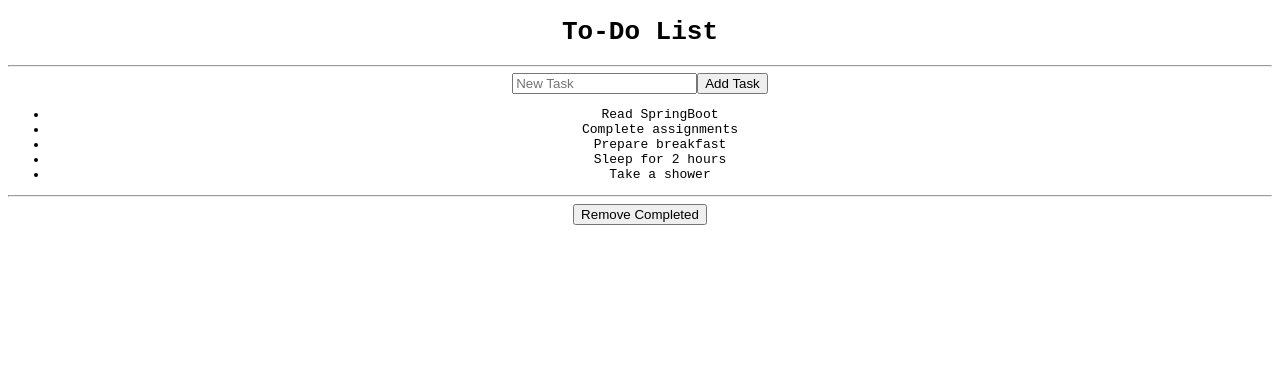
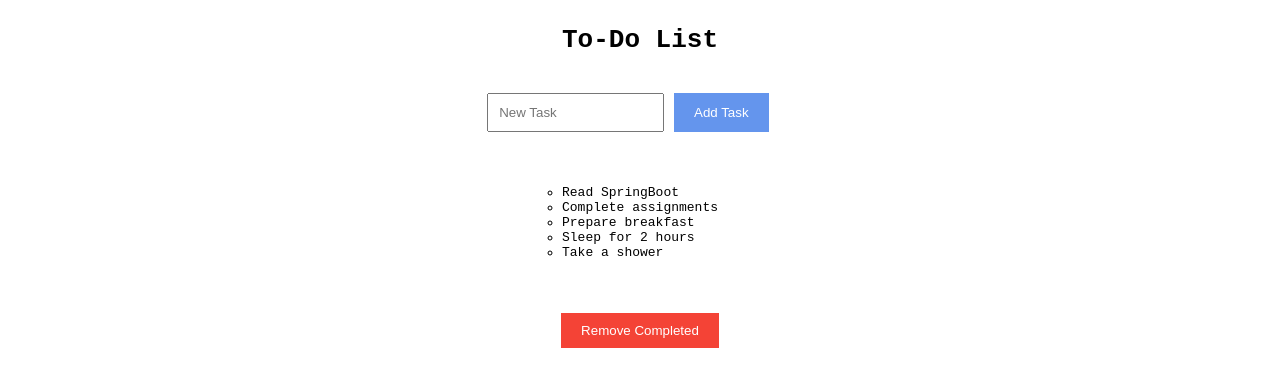
Before and after one commit to madhanmohans/ToDoApp-React, a React (Create React App) app: page / in a window 1280 px wide. Shown: the top 386 px of the page. Built offline with nearby package versions, Linux system fonts and the light colour scheme.

Commit message:
added css

```diff
--- a/src/App.js
+++ b/src/App.js
@@ -46,13 +46,11 @@
   return (
     <div className="Application">
       <Header />
-      <hr />
-      <span><i> {status} </i></span>
+      <span className="status"><i> {status} </i></span>
       <Form onAddTask={handleAddTask}/>
       <div className="list-container">
         <ToDoList ToDoItemsList={itemsList} onItemClicked={handleItemClick} />
       </div>
-      <hr />
       <button className="remove-completed" onClick={handleRemoveCompleted}> Remove Completed </button>
     </div>
   );
--- a/src/styles.css
+++ b/src/styles.css
@@ -1,12 +1,62 @@
 .Application {
+  display: flex;
+  flex-direction: column;
+  align-items: center;
   font-family: monospace;
-  text-align: center;
+  max-width: 1000px;
+  margin: 0 auto;
 }
 
-.List {
+.list-container {
+  margin: 20px 0;
+}
+
+.todo-list {
   display: flex;
   flex-direction: column;
-  flex-wrap: wrap;
-  align-items: flex-start;
   justify-content: flex-start;
+  list-style-type: circle;
+  padding: 0;
 }
+
+.todo-item {
+  padding: 10px;
+  border-bottom: 1px solid #000;
+}
+
+.remove-completed {
+  margin-top: 20px;
+  padding: 10px 20px;
+  background-color: #f44336;
+  color: #fff;
+  border: none;
+  cursor: pointer;
+}
+
+.remove-completed:hover {
+  background-color: #d32f2f;
+}
+
+.form-container {
+  display: flex;
+  justify-content: flex-start;
+  margin: 20px 0;
+}
+
+.new-task-input {
+  padding: 10px;
+  width: 50%;
+  margin-right: 10px;
+}
+
+.add-task-button {
+  padding: 10px 20px;
+  background-color: cornflowerblue;
+  color: white;
+  border: none;
+  cursor: pointer;
+}
+
+.add-task-button:hover {
+  background-color: rgb(8, 85, 228);
+}
```
